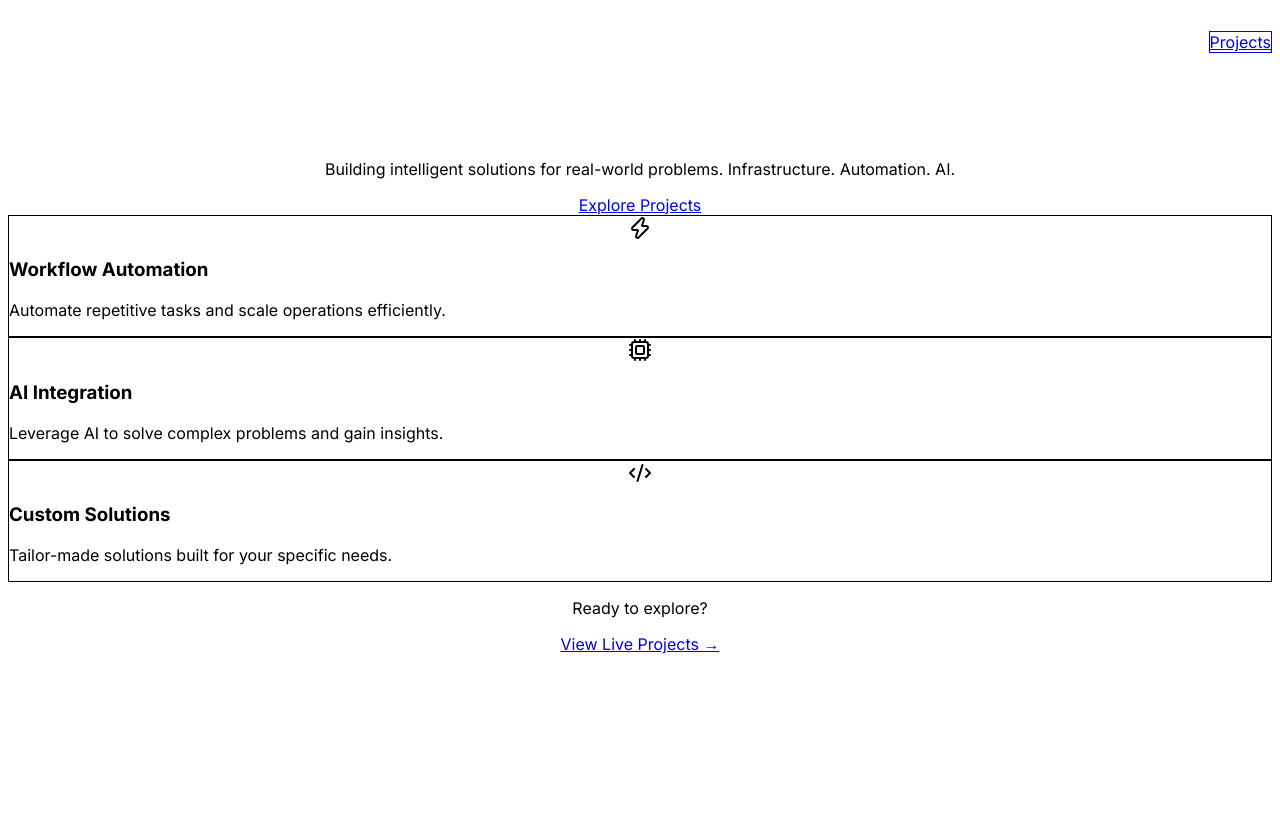
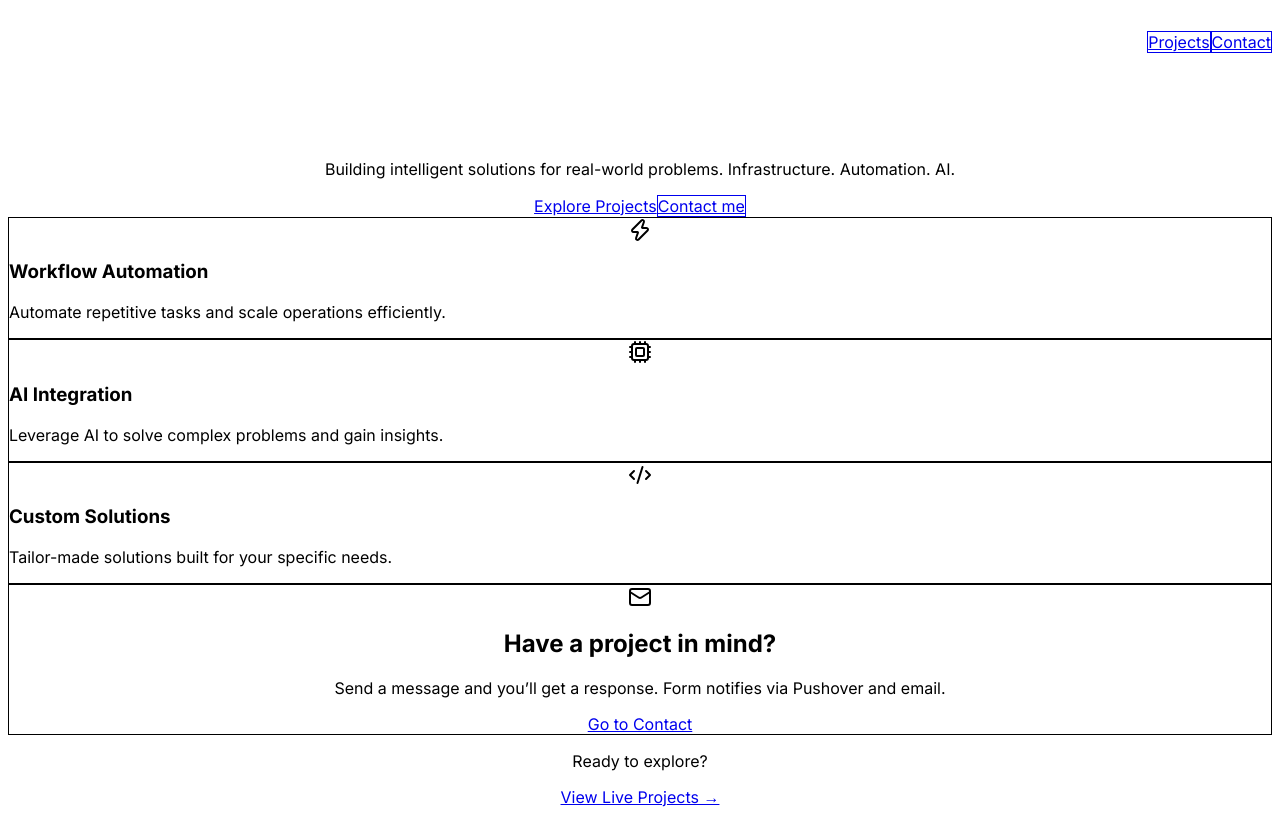
Before and after one commit to akscorp09/aiyerdigital, a Next.js app: page / in a window 1280 px wide. Built offline with nearby package versions, Linux system fonts and the light colour scheme.

Commit message:
Add Contact links and module on homepage

```diff
--- a/app/page.tsx
+++ b/app/page.tsx
@@ -1,5 +1,5 @@
 import Link from 'next/link';
-import { Zap, Cpu, Code2 } from 'lucide-react';
+import { Zap, Cpu, Code2, Mail } from 'lucide-react';
 
 export default function HomePage() {
   return (
@@ -12,12 +12,20 @@ export default function HomePage() {
           <h2 className="text-xl font-semibold bg-gradient-to-r from-cyan-400 to-purple-400 bg-clip-text text-transparent">
             Aiyer Digital
           </h2>
+          <div className="flex items-center gap-3">
             <Link
               href="/projects"
               className="px-4 py-2 text-sm border border-cyan-400/30 text-cyan-400 rounded-lg hover:bg-cyan-400/10 transition"
             >
               Projects
             </Link>
+            <Link
+              href="/contact"
+              className="px-4 py-2 text-sm border border-purple-400/30 text-purple-300 rounded-lg hover:bg-purple-400/10 transition"
+            >
+              Contact
+            </Link>
+          </div>
         </div>
 
         {/* Hero */}
@@ -29,12 +37,20 @@ export default function HomePage() {
             Building intelligent solutions for real-world problems.
             Infrastructure. Automation. AI.
           </p>
+          <div className="flex flex-wrap items-center justify-center gap-4">
             <Link
               href="/projects"
               className="inline-block px-8 py-3 bg-gradient-to-r from-cyan-400 to-blue-500 text-slate-900 font-semibold rounded-lg hover:shadow-lg hover:shadow-cyan-400/30 transition"
             >
               Explore Projects
             </Link>
+            <Link
+              href="/contact"
+              className="inline-block px-8 py-3 border border-cyan-400/40 text-cyan-400 font-semibold rounded-lg hover:bg-cyan-400/10 transition"
+            >
+              Contact me
+            </Link>
+          </div>
         </div>
 
         {/* Feature Cards */}
@@ -70,13 +86,29 @@ export default function HomePage() {
           </div>
         </div>
 
+        {/* Contact module */}
+        <div className="mb-20 bg-slate-900/50 border border-cyan-400/15 rounded-2xl p-8 md:p-10 text-center backdrop-blur-sm">
+          <div className="w-12 h-12 rounded-xl bg-cyan-400/10 flex items-center justify-center mx-auto mb-4">
+            <Mail className="w-6 h-6 text-cyan-400" />
+          </div>
+          <h2 className="text-2xl md:text-3xl font-bold text-white mb-3">
+            Have a project in mind?
+          </h2>
+          <p className="text-slate-400 max-w-xl mx-auto mb-6">
+            Send a message and you’ll get a response. Form notifies via Pushover and email.
+          </p>
+          <Link
+            href="/contact"
+            className="inline-block px-8 py-3 bg-gradient-to-r from-cyan-400 to-blue-500 text-slate-900 font-semibold rounded-lg hover:shadow-lg hover:shadow-cyan-400/30 transition"
+          >
+            Go to Contact
+          </Link>
+        </div>
+
         {/* Bottom CTA */}
         <div className="text-center">
           <p className="text-slate-400 mb-4">Ready to explore?</p>
-          <Link
-            href="/projects"
-            className="text-cyan-400 hover:underline"
-          >
+          <Link href="/projects" className="text-cyan-400 hover:underline">
             View Live Projects →
           </Link>
         </div>
```
Lines whose indentation alone changed are shown as unchanged.
